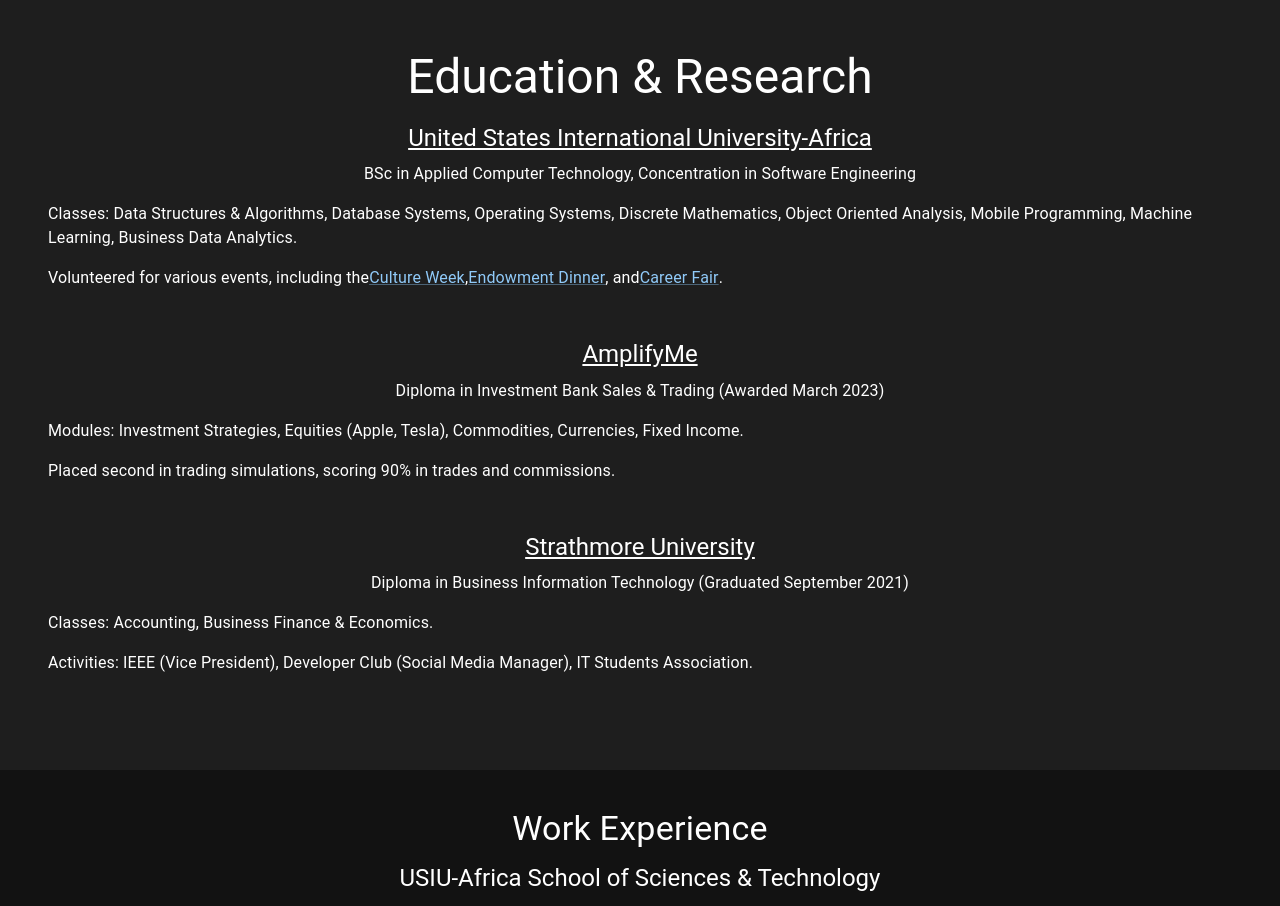
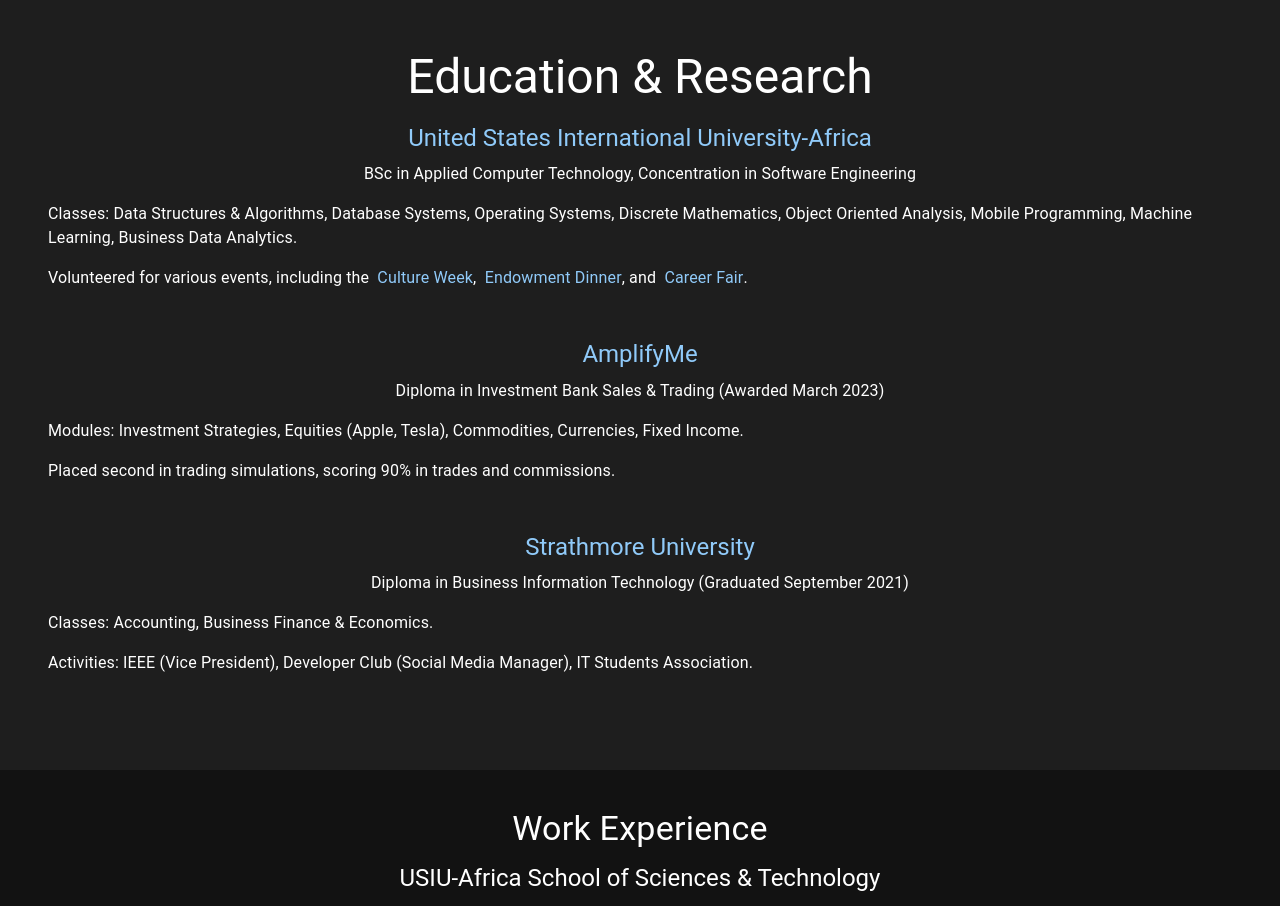
Before and after one commit to olivernjeru/olivernjeru.github.io, a React (Create React App) app: page / in a window 1280 px wide. Shown: the part 880-1786 px from the top of the page. Built offline with nearby package versions, Linux system fonts and the light colour scheme.

Commit message:
create NoUnderlineLink component that removes the underline in links
used this component in education component

```diff
--- a/src/components/Education.js
+++ b/src/components/Education.js
@@ -1,5 +1,6 @@
 import React from "react";
-import { Typography, Box, Link, List, ListItem } from "@mui/material";
+import { Typography, Box, List, ListItem } from "@mui/material";
+import { NoUnderlineLink } from "./utilities/formats/NoUnderlineLink";
 
 const Education = () => {
   return (
@@ -25,14 +26,12 @@
       {/* USIU-Africa */}
       <Box sx={{ marginBottom: "2rem", textAlign: { xs: "left", md: "center" }, width: "100%" }}>
         <Typography variant="h5" gutterBottom>
-          <Link
+          <NoUnderlineLink
             href="https://www.usiu.ac.ke/history/"
-            target="_blank"
-            rel="noopener"
             color="inherit"
           >
             United States International University-Africa
-          </Link>
+          </NoUnderlineLink>
         </Typography>
         <Typography variant="body1">
           BSc in Applied Computer Technology, Concentration in Software Engineering
@@ -44,30 +43,24 @@
             Programming, Machine Learning, Business Data Analytics.
           </ListItem>
           <ListItem>
-            Volunteered for various events, including the{" "}
-            <Link
+            Volunteered for various events, including the &nbsp;{" "}
+            <NoUnderlineLink
               href="https://www.usiu.ac.ke/2500/pictorial-culture-week-2022/"
-              target="_blank"
-              rel="noopener"
             >
               Culture Week
-            </Link>
+            </NoUnderlineLink>
             ,{" "}
-            <Link
+            &nbsp;{" "} <NoUnderlineLink
               href="https://www.usiu.ac.ke/2616/endowment-dinner-success-its-touching-impact-financially-needy-students/"
-              target="_blank"
-              rel="noopener"
             >
               Endowment Dinner
-            </Link>
-            , and{" "}
-            <Link
+            </NoUnderlineLink>
+            , and
+            &nbsp;{" "} <NoUnderlineLink
               href="https://www.usiu.ac.ke/2647/placement-career-services-pacs-hosts-annual-fair/"
-              target="_blank"
-              rel="noopener"
             >
               Career Fair
-            </Link>
+            </NoUnderlineLink>
             .
           </ListItem>
         </List>
@@ -76,14 +69,12 @@
       {/* AmplifyMe */}
       <Box sx={{ marginBottom: "2rem", textAlign: { xs: "left", md: "center" }, width: "100%" }}>
         <Typography variant="h5" gutterBottom>
-          <Link
+          <NoUnderlineLink
             href="https://amplifyme.com"
-            target="_blank"
-            rel="noopener"
             color="inherit"
           >
             AmplifyMe
-          </Link>
+          </NoUnderlineLink>
         </Typography>
         <Typography variant="body1">
           Diploma in Investment Bank Sales & Trading (Awarded March 2023)
@@ -103,14 +94,12 @@
       {/* Strathmore University */}
       <Box sx={{ textAlign: { xs: "left", md: "center" }, width: "100%" }}>
         <Typography variant="h5" gutterBottom>
-          <Link
+          <NoUnderlineLink
             href="https://strathmore.edu/about-strathmore-2/"
-            target="_blank"
-            rel="noopener"
             color="inherit"
           >
             Strathmore University
-          </Link>
+          </NoUnderlineLink>
         </Typography>
         <Typography variant="body1">
           Diploma in Business Information Technology (Graduated September 2021)
--- /dev/null
+++ b/src/components/utilities/formats/NoUnderlineLink.js
@@ -0,0 +1,16 @@
+import React from 'react';
+import { Link } from "@mui/material";
+
+// Reusable component for links without underlines
+const NoUnderlineLink = ({ href, children }) => (
+  <Link
+    href={href}
+    target="_blank"
+    rel="noopener"
+    style={{ textDecoration: 'none' }}
+  >
+    {children}
+  </Link>
+);
+
+export { NoUnderlineLink };
```
